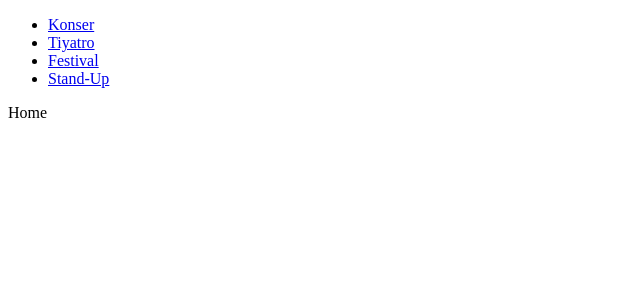
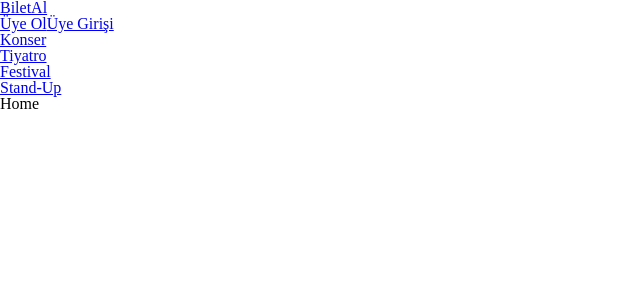
Before and after one commit to gokalpcakar/BiletAl, a JavaScript app: page / in a window 1280 px wide. Shown: the top 300 px of the page, without its empty margins (0-640 px from the left). Built offline with nearby package versions, Linux system fonts and the light colour scheme.

Commit message:
header eklendi

```diff
--- /dev/null
+++ b/src/assets/css/reset.css
@@ -0,0 +1,135 @@
+/* http://meyerweb.com/eric/tools/css/reset/
+   v2.0 | 20110126
+   License: none (public domain)
+*/
+
+html,
+body,
+div,
+span,
+applet,
+object,
+iframe,
+h1,
+h2,
+h3,
+h4,
+h5,
+h6,
+p,
+blockquote,
+pre,
+a,
+abbr,
+acronym,
+address,
+big,
+cite,
+code,
+del,
+dfn,
+em,
+img,
+ins,
+kbd,
+q,
+s,
+samp,
+small,
+strike,
+strong,
+sub,
+sup,
+tt,
+var,
+b,
+u,
+i,
+center,
+dl,
+dt,
+dd,
+ol,
+ul,
+li,
+fieldset,
+form,
+label,
+legend,
+table,
+caption,
+tbody,
+tfoot,
+thead,
+tr,
+th,
+td,
+article,
+aside,
+canvas,
+details,
+embed,
+figure,
+figcaption,
+footer,
+header,
+hgroup,
+menu,
+nav,
+output,
+ruby,
+section,
+summary,
+time,
+mark,
+audio,
+video {
+    margin: 0;
+    padding: 0;
+    border: 0;
+    font-size: 100%;
+    font: inherit;
+    vertical-align: baseline;
+}
+
+/* HTML5 display-role reset for older browsers */
+article,
+aside,
+details,
+figcaption,
+figure,
+footer,
+header,
+hgroup,
+menu,
+nav,
+section {
+    display: block;
+}
+
+body {
+    line-height: 1;
+}
+
+ol,
+ul {
+    list-style: none;
+}
+
+blockquote,
+q {
+    quotes: none;
+}
+
+blockquote:before,
+blockquote:after,
+q:before,
+q:after {
+    content: '';
+    content: none;
+}
+
+table {
+    border-collapse: collapse;
+    border-spacing: 0;
+}
--- a/src/index.js
+++ b/src/index.js
@@ -1,6 +1,7 @@
 import ReactDOM from 'react-dom/client';
 import { RouterProvider } from 'react-router-dom';
 import routes from './routes';
+import './assets/css/reset.css'
 
 const root = ReactDOM.createRoot(document.getElementById('root'));
 root.render(
--- a/src/layout/main/index.js
+++ b/src/layout/main/index.js
@@ -3,6 +3,21 @@
 function MainLayout() {
     return (
         <div>
+            <header>
+                <div>
+                    <Link to='/'>
+                        BiletAl
+                    </Link>
+                </div>
+                <div>
+                    <Link>
+                        Üye Ol
+                    </Link>
+                    <Link>
+                        Üye Girişi
+                    </Link>
+                </div>
+            </header>
             <nav>
                 <ul>
                     <li>
@@ -20,6 +35,9 @@
                 </ul>
             </nav>
             <Outlet />
+            <footer>
+
+            </footer>
         </div>
     )
 }
--- a/src/pages/Home/index.js
+++ b/src/pages/Home/index.js
@@ -1,7 +1,9 @@
 
 function Home() {
   return (
-    <div>Home</div>
+    <div>
+      Home
+    </div>
   )
 }
 
```
